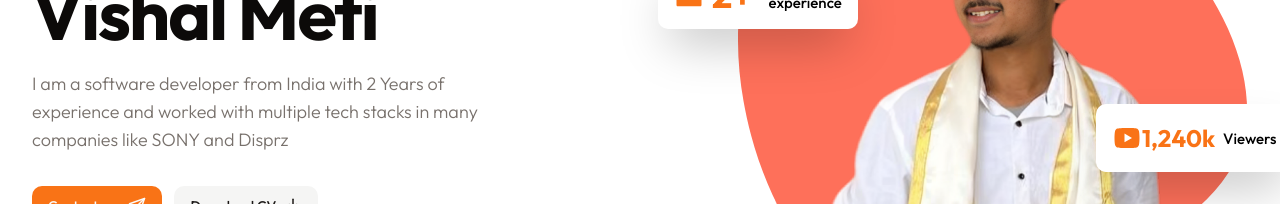
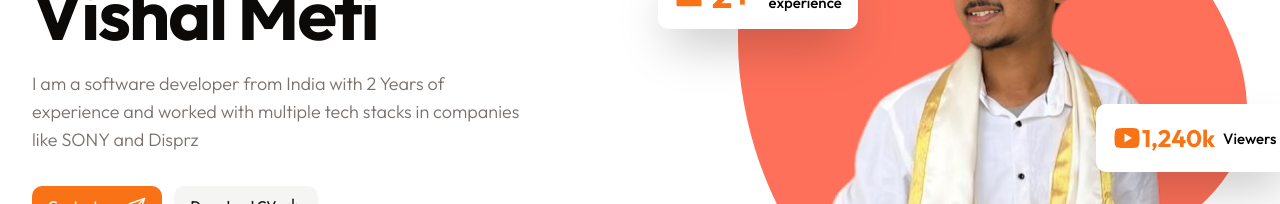
Before and after one commit to vishalmeti/Portfolio, a Next.js app in the folder portfolio/: page / in a window 1280 px wide. Shown: the part 355-559 px from the top of the page. Built offline with nearby package versions, Linux system fonts and the light colour scheme.

Commit message:
adding social links

```diff
--- a/portfolio/components/Me.jsx
+++ b/portfolio/components/Me.jsx
@@ -44,7 +44,7 @@
               Hello, my name is <Reveal>Vishal Meti </Reveal>
             </h1>
             <p className="subtitle max-w-[490px] mx-auto lg:mx-0">
-              I am a software developer from India with 2 Years of experience and worked with multiple tech stacks in many companies like SONY and Disprz
+              I am a software developer from India with 2 Years of experience and worked with multiple tech stacks in companies like SONY and Disprz
             </p>
             <div className="flex flex-col gap-y-3 md:flex-row gap-x-3 mx-auto xl:mx-0 mb-12">
               <Link href="/contact">
--- a/portfolio/components/Socials.jsx
+++ b/portfolio/components/Socials.jsx
@@ -11,15 +11,15 @@
 
 const icons=[
   {
-    path:'/',
+    path:'https://www.linkedin.com/in/vishal-meti-280876219/',
     name:<RiLinkedinFill/>
   },
   {
-    path:'/',
+    path:'https://github.com/vishalmeti?tab=repositories',
     name:<RiGithubFill/>
   },
   {
-    path:'/',
+    path:'https://www.youtube.com/channel/UCO3snDb8yGJYyPyGQbmddlA',
     name:<RiYoutubeFill/>
   }
 ]
@@ -29,7 +29,7 @@
     <div className={`${containerStyles}`} >
 
     {icons.map((item,index)=>{
-      return <Link href={item.path} key={index} >
+      return <Link href={item.path} key={index} target='_blank' >
         <div className={`${iconStyles}`} >{item.name}</div>
       </Link>
     })}
```
